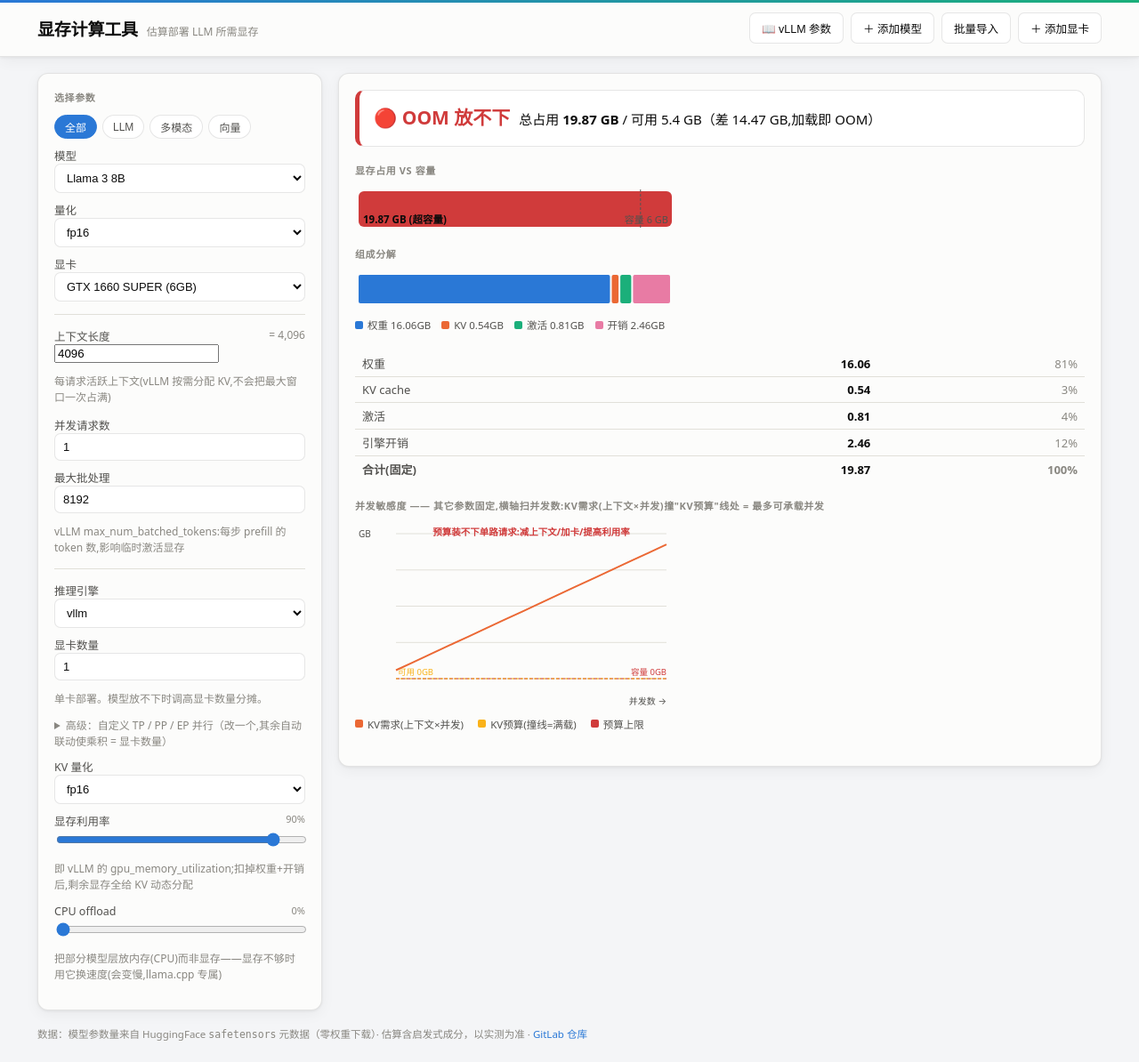
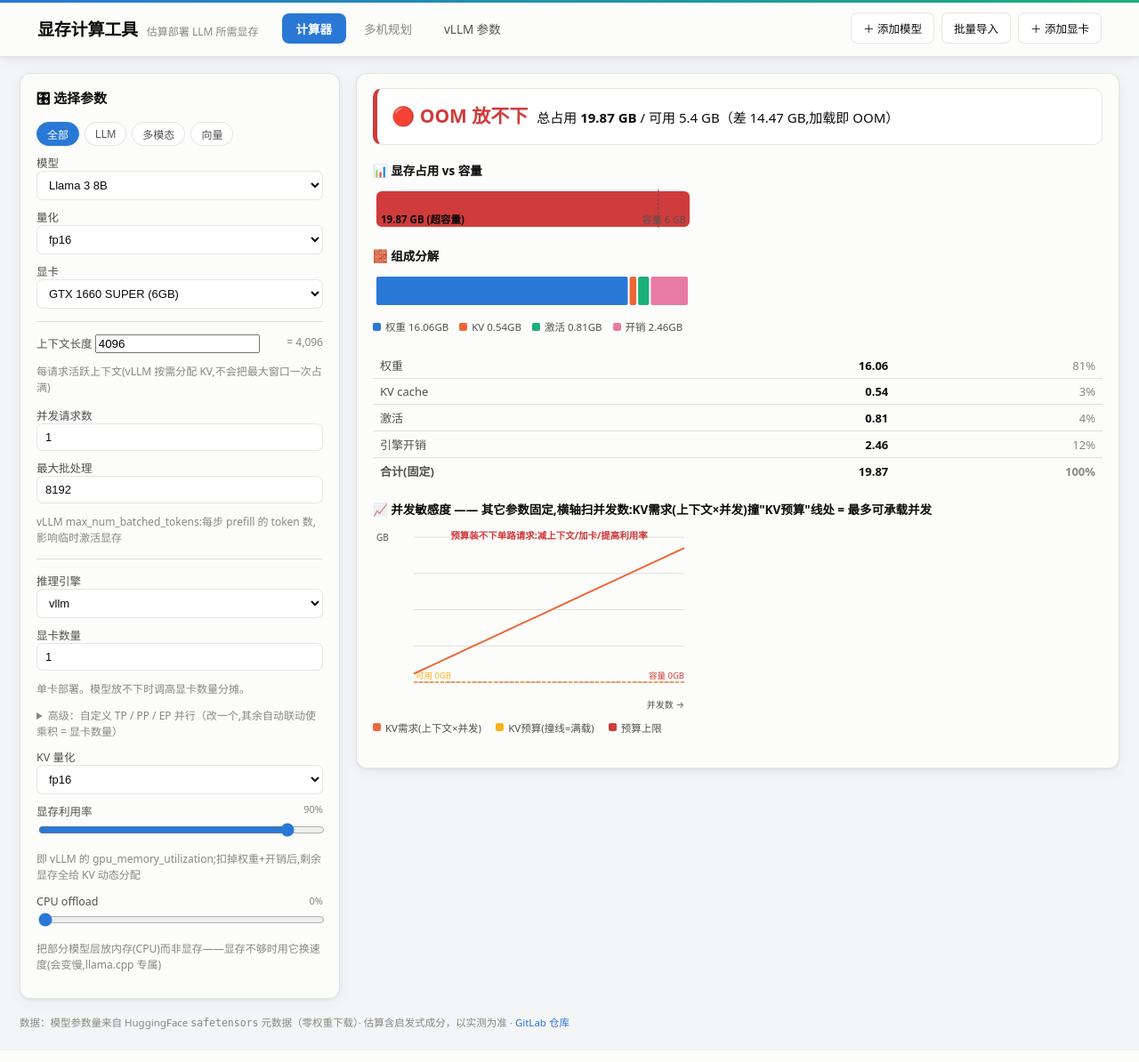
Before and after one commit to Monster-muyu/cc-project, a FastAPI app: page / in a window 1280 px wide. Shown: the whole page at 89% size. After the commit the page ends 1157 px from the top, so only its background shows below. Run offline with FastAPI, Linux system fonts and the light colour scheme.

Commit message:
ui:全站统一样式稿视觉(顶部页签导航+微软雅黑+360px左栏+区块标题)

```diff
--- a/vram_calc/web/static/style.css
+++ b/vram_calc/web/static/style.css
@@ -24,7 +24,7 @@
 * { box-sizing: border-box; }
 body {
   margin: 0;
-  font-family: system-ui, -apple-system, "Segoe UI", "Microsoft YaHei", sans-serif;
+  font-family: "Microsoft YaHei", system-ui, -apple-system, "Segoe UI", sans-serif;
   background: var(--page);
   color: var(--ink);
   -webkit-font-smoothing: antialiased;
@@ -52,9 +52,19 @@ header::before {
 .brand .sub { font-size: 12px; color: var(--muted); }
 .actions { display: flex; gap: 8px; }
 
+/* page tabs (计算器 / 多机规划 / vLLM 参数) */
+.tabs { display: flex; gap: 4px; margin-left: 26px; }
+.tabs a, .tabs span {
+  padding: 7px 16px; border-radius: 8px; text-decoration: none;
+  color: var(--ink-2); font-size: 13.5px; display: inline-block;
+}
+.tabs a:hover { background: var(--page); }
+.tabs a.on { background: var(--brand); color: #fff; font-weight: 600; }
+.tabs span.soon { color: var(--muted); cursor: default; }
+
 main {
-  max-width: 1240px; margin: 18px auto;
-  display: grid; grid-template-columns: 320px 1fr; gap: 18px;
+  max-width: 1280px; margin: 18px auto;
+  display: grid; grid-template-columns: 360px 1fr; gap: 18px;
   padding: 0 22px;
   align-items: start;
 }
@@ -63,14 +73,16 @@ main {
   border: 1px solid var(--border);
   border-radius: 12px;
   box-shadow: var(--shadow);
-  padding: 18px;
+  padding: 16px 18px;
 }
-.panel-left h2, .panel-right h3 {
+.panel-left h2 {
   margin: 0 0 12px;
-  font-size: 11px; font-weight: 700; letter-spacing: 0.6px;
-  text-transform: uppercase; color: var(--muted);
+  font-size: 15px; font-weight: 700; color: var(--ink);
 }
-.panel-right h3 { margin-top: 18px; }
+.panel-right h3 {
+  margin: 18px 0 10px;
+  font-size: 13.5px; font-weight: 700; color: var(--ink);
+}
 
 /* form */
 label { display: block; margin: 9px 0; font-size: 12.5px; color: var(--ink-2); }
@@ -170,6 +182,6 @@ textarea {
   font-family: ui-monospace, "Cascadia Code", monospace; resize: vertical;
 }
 
-footer { max-width: 1240px; margin: 6px auto 24px; padding: 0 22px;
+footer { max-width: 1280px; margin: 6px auto 24px; padding: 0 22px;
   font-size: 11.5px; color: var(--muted); }
 footer a { color: var(--brand); text-decoration: none; }
--- a/vram_calc/web/templates/index.html
+++ b/vram_calc/web/templates/index.html
@@ -4,7 +4,7 @@
   <meta charset="utf-8"/>
   <meta name="viewport" content="width=device-width, initial-scale=1"/>
   <title>VRAM 显存计算工具</title>
-  <link rel="stylesheet" href="/static/style.css?v=15"/>
+  <link rel="stylesheet" href="/static/style.css?v=23"/>
 </head>
 <body>
 <header>
@@ -13,8 +13,12 @@
       <h1>显存计算工具</h1>
       <span class="sub">估算部署 LLM 所需显存</span>
     </div>
-    <div class="actions">
-      <a href="/vllm-manual" style="text-decoration:none"><button title="vLLM 常用参数中文手册(核对自官方文档)">📖 vLLM 参数</button></a>
+    <nav class="tabs">
+      <a href="/" class="on">计算器</a>
+      <span class="soon" title="设计中，本期实现">多机规划</span>
+      <a href="/vllm-manual">vLLM 参数</a>
+    </nav>
+    <div class="actions" style="margin-left:auto">
       <button id="btn-add-model">＋ 添加模型</button>
       <button id="btn-bulk-model">批量导入</button>
       <button id="btn-add-gpu">＋ 添加显卡</button>
@@ -24,7 +28,7 @@
 
 <main>
   <section class="card panel-left">
-    <h2>选择参数</h2>
+    <h2>🎛 选择参数</h2>
     <div class="cat-filter" id="cat-filter"></div>
     <label>模型 <select id="model"></select></label>
     <label>量化 <select id="quant">
@@ -74,12 +78,12 @@
   <section class="card panel-right">
     <div id="verdict" class="verdict">加载中…</div>
     <div id="kv-capacity" class="kv-box"></div>
-    <h3>显存占用 vs 容量</h3>
+    <h3>📊 显存占用 vs 容量</h3>
     <div id="chart-capacity"></div>
-    <h3>组成分解</h3>
+    <h3>🧱 组成分解</h3>
     <div id="chart-breakdown"></div>
     <div id="breakdown-table"></div>
-    <h3>并发敏感度 —— 其它参数固定,横轴扫并发数:KV需求(上下文×并发)撞"KV预算"线处 = 最多可承载并发</h3>
+    <h3>📈 并发敏感度 —— 其它参数固定,横轴扫并发数:KV需求(上下文×并发)撞"KV预算"线处 = 最多可承载并发</h3>
     <div id="chart-sweep"></div>
   </section>
 </main>
```
Also changed, not shown: vram_calc/web/templates/vllm_params.html (+11 -1 lines).
